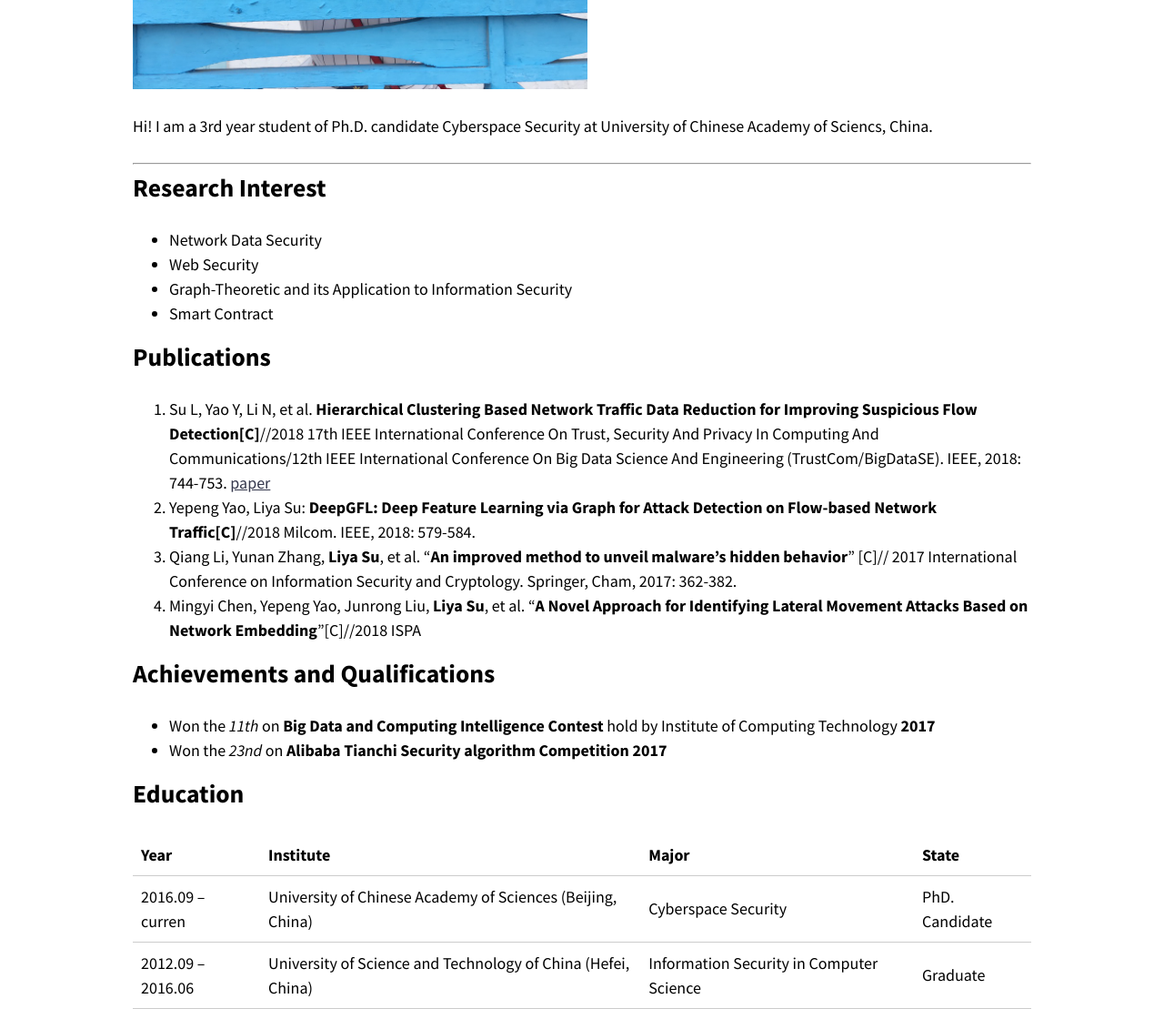
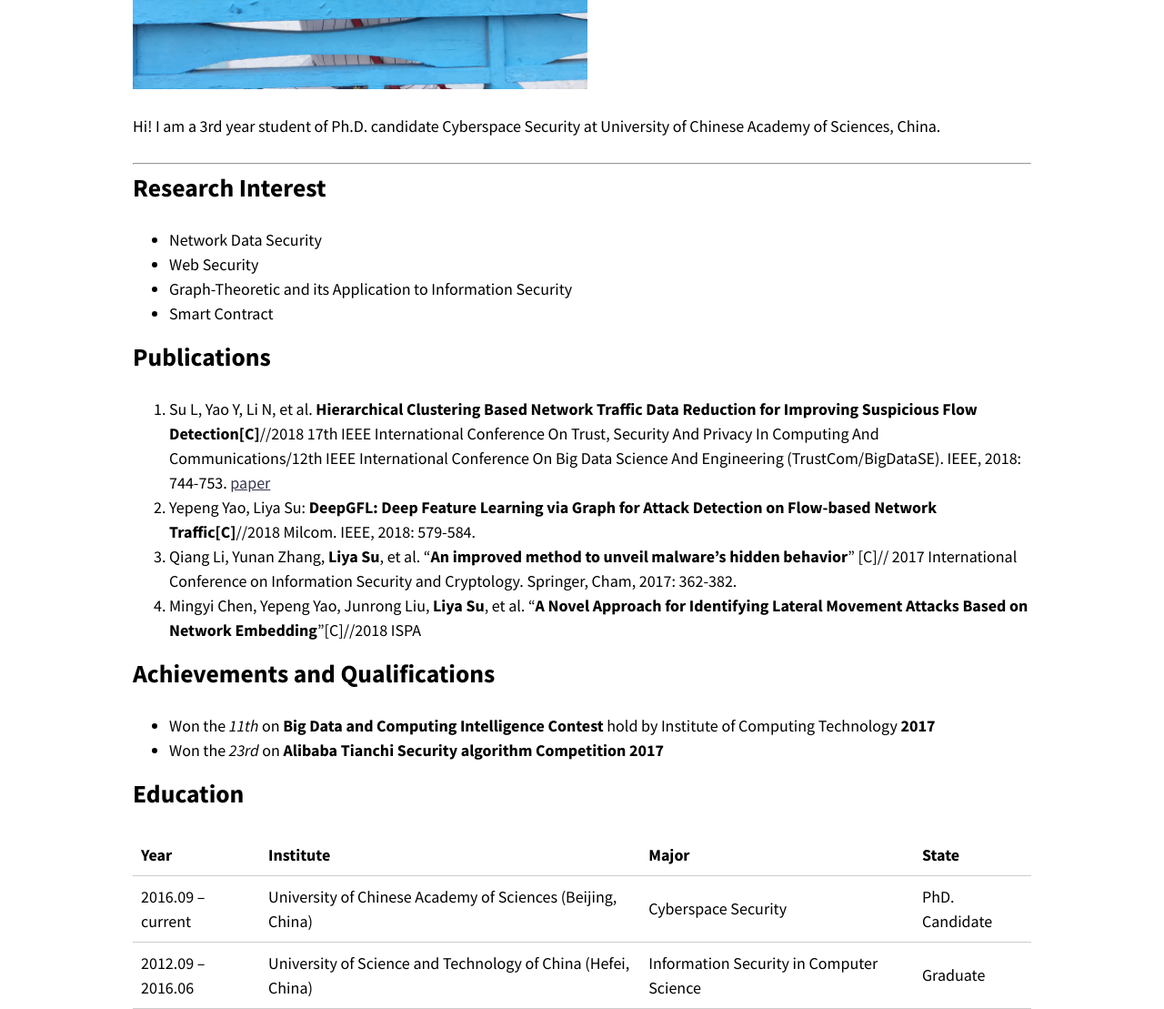
Before and after one commit to serea/serea_old.github.io, a Jekyll site: the page built from cv.md, in a window 1280 px wide. Shown: the part 797-1906 px from the top of the page at 91% size. Built offline with Jekyll 4.4.1, drawn with Linux system fonts in a browser that asks for light colours; nearby versions of some CDN libraries.

Commit message:
update cv

```diff
--- a/cv.md
+++ b/cv.md
@@ -11,7 +11,7 @@ entries_layout: grid
 
 <img class="profile-picture" src="/images/sly.jpg" width="500" hegiht="313" >
 
-Hi! I am a 3rd year student of Ph.D. candidate Cyberspace Security at University of Chinese Academy of Sciencs, China.
+Hi! I am a 3rd year student of Ph.D. candidate Cyberspace Security at University of Chinese Academy of Sciences, China.
 
 ---
 
@@ -32,12 +32,12 @@ Hi! I am a 3rd year student of Ph.D. candidate Cyberspace Security at University
 ## Achievements and Qualifications
 
 * Won the *11th* on **Big Data and Computing Intelligence Contest** hold by Institute of Computing Technology **2017**
-* Won the *23nd* on **Alibaba Tianchi Security algorithm Competition** **2017**
+* Won the *23rd* on **Alibaba Tianchi Security algorithm Competition** **2017**
 
 
 ## Education
 
 Year | Institute | Major | State
 -----|-------|--------
-2016.09 -- curren | University of Chinese Academy of Sciences (Beijing, China)  | Cyberspace Security | PhD. Candidate
+2016.09 -- current | University of Chinese Academy of Sciences (Beijing, China)  | Cyberspace Security | PhD. Candidate
 2012.09 -- 2016.06 | University of Science and Technology of China (Hefei, China) | Information Security in Computer Science | Graduate
```
